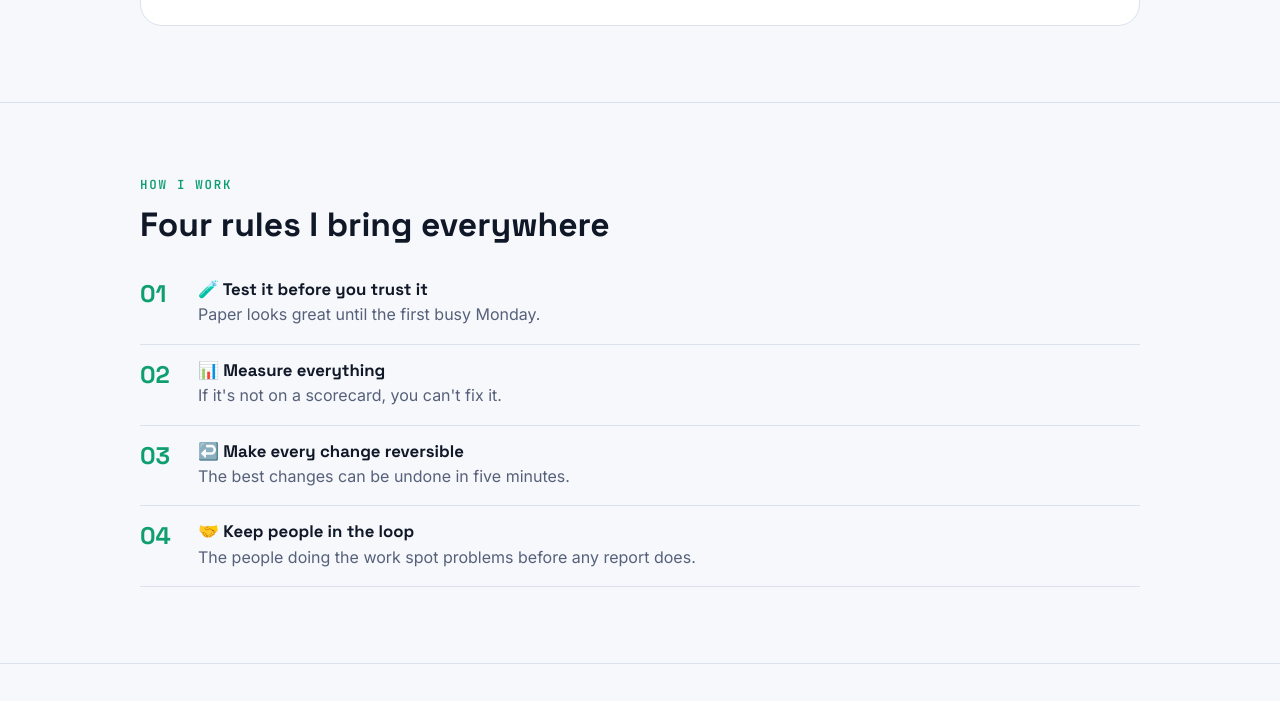
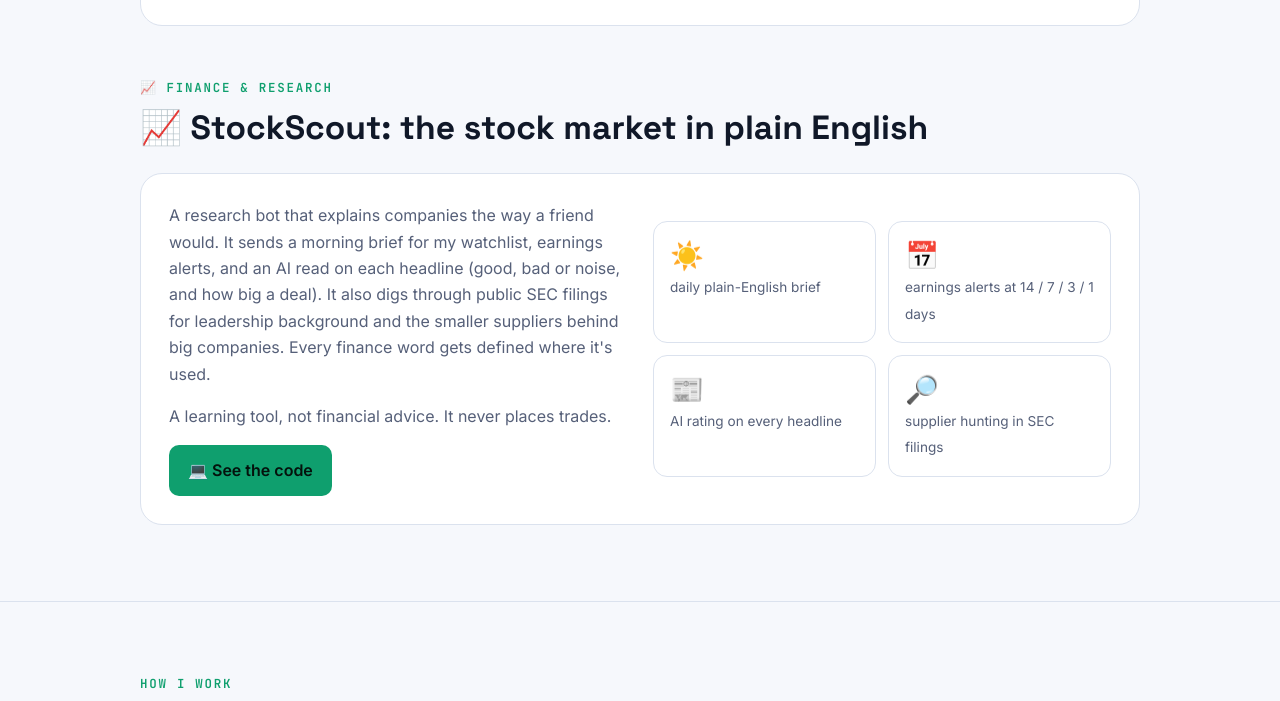
Before and after one commit to demetriusreynolds251-maker/demetriusreynolds251-maker.github.io, a plain HTML site: page index.html in a window 1280 px wide. Shown: the part 3751-4452 px from the top of the page. Drawn offline with Linux system fonts and the light colour scheme.

Commit message:
Projects: add StockScout
Co-Authored-By: Claude Opus 5.5 <noreply@anthropic.com>

```diff
--- a/index.html
+++ b/index.html
@@ -121,8 +121,8 @@ footer{padding:36px 0 54px;color:var(--muted);font-size:.86rem;border-top:1px so
 
 <section id="projects"><div class="wrap">
   <div class="eyebrow">Projects</div>
-  <h2 style="margin-bottom:6px">Two very different things I've built</h2>
-  <p class="muted">One crunches sports data around the clock. The other helps people stay genuinely connected. Same habits in both: test it, measure it, keep a human in charge.</p>
+  <h2 style="margin-bottom:6px">Three different things I've built</h2>
+  <p class="muted">One crunches sports data around the clock, one helps people stay genuinely connected, and one explains the stock market in plain English. Same habits in all three: test it, measure it, keep a human in charge.</p>
   <div id="apex" style="margin-top:34px"></div>
   <div class="eyebrow">🎾 Data &amp; analytics</div>
   <h2>🧪 Apex: a system that grades itself</h2>
@@ -156,6 +156,22 @@ footer{padding:36px 0 54px;color:var(--muted);font-size:.86rem;border-top:1px so
     </div>
   </div>
 
+
+  <div class="eyebrow" style="margin-top:56px">📈 Finance &amp; research</div>
+  <h2>📈 StockScout: the stock market in plain English</h2>
+  <div class="apex reveal">
+    <div>
+      <p class="muted" style="margin-top:0">A research bot that explains companies the way a friend would. It sends a morning brief for my watchlist, earnings alerts, and an AI read on each headline (good, bad or noise, and how big a deal). It also digs through public SEC filings for leadership background and the smaller suppliers behind big companies. Every finance word gets defined where it's used.</p>
+      <p class="muted">A learning tool, not financial advice. It never places trades.</p>
+      <div class="cta"><a class="btn primary" href="https://github.com/demetriusreynolds251-maker/stockscout">💻 See the code</a></div>
+    </div>
+    <div class="stats">
+      <div class="stat"><b>☀️</b><span>daily plain-English brief</span></div>
+      <div class="stat"><b>📅</b><span>earnings alerts at 14 / 7 / 3 / 1 days</span></div>
+      <div class="stat"><b>📰</b><span>AI rating on every headline</span></div>
+      <div class="stat"><b>🔎</b><span>supplier hunting in SEC filings</span></div>
+    </div>
+  </div>
 </div></section>
 
 <section id="how"><div class="wrap">
```
